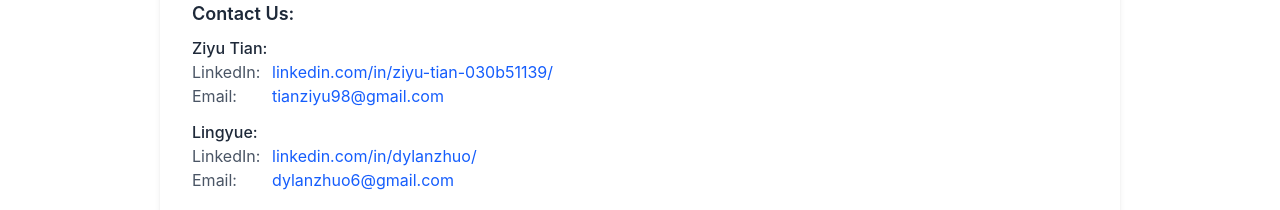
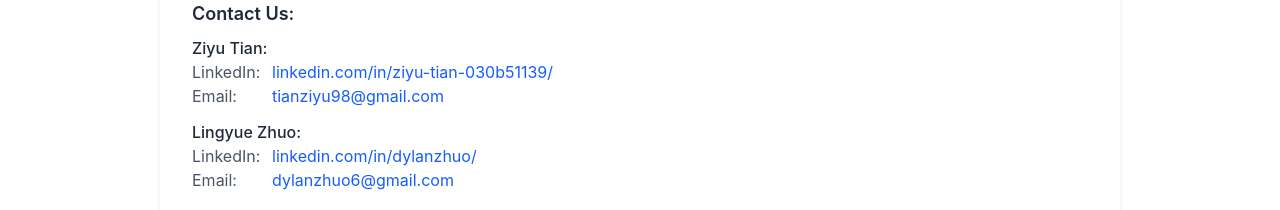
Before and after one commit to ZIYUT/CVeri, a Next.js app: page /aboutUs in a window 1280 px wide. Shown: the part 940-1150 px from the top of the page. Built offline with nearby package versions, Linux system fonts and the light colour scheme.

Commit message:
Update page.js

```diff
--- a/src/app/aboutUs/page.js
+++ b/src/app/aboutUs/page.js
@@ -64,7 +64,7 @@
             </div>
 
             <div>
-              <p className="font-medium text-gray-800 dark:text-gray-200">Lingyue:</p>
+              <p className="font-medium text-gray-800 dark:text-gray-200">Lingyue Zhuo:</p>
               <p className="text-gray-600 dark:text-gray-300">
                 <span className="inline-block w-20">LinkedIn:</span>
                 <a href="https://www.linkedin.com/in/dylanzhuo/" className="text-blue-600 dark:text-blue-400 hover:underline">linkedin.com/in/dylanzhuo/</a>
```
